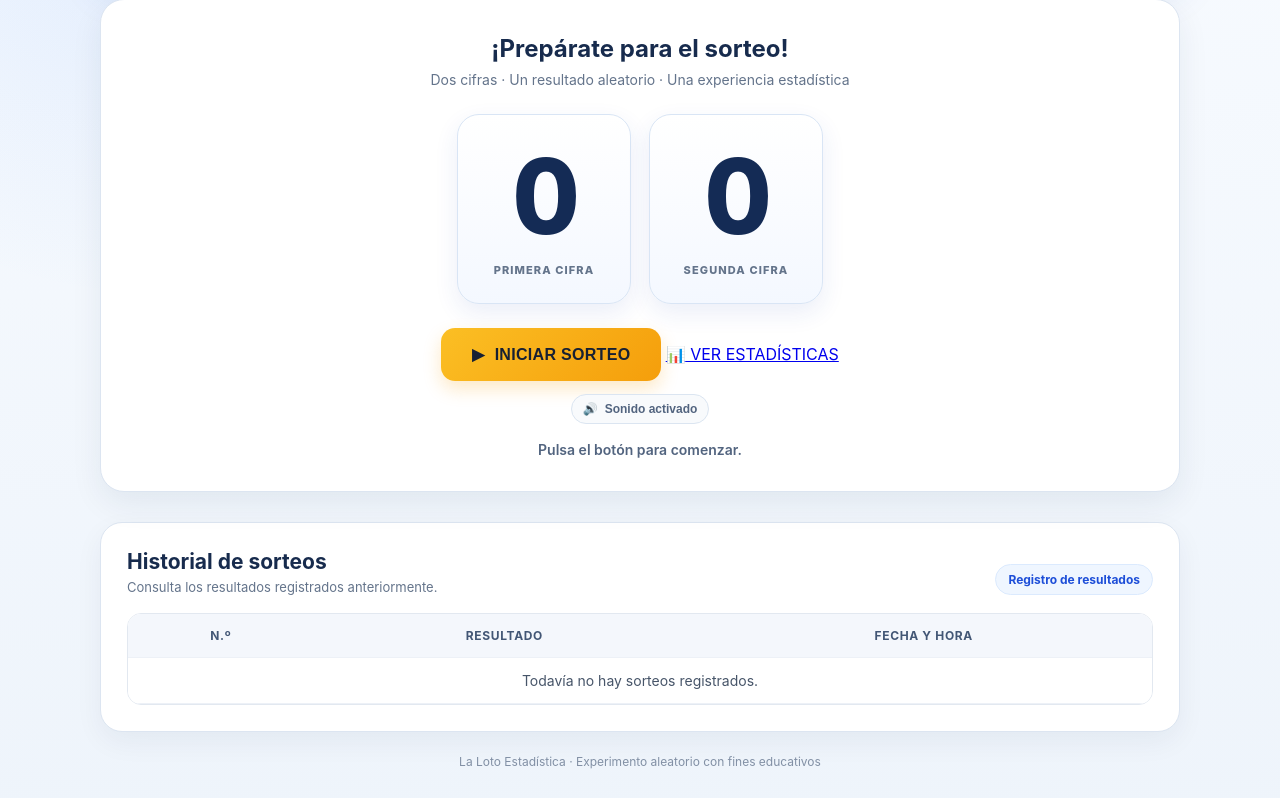
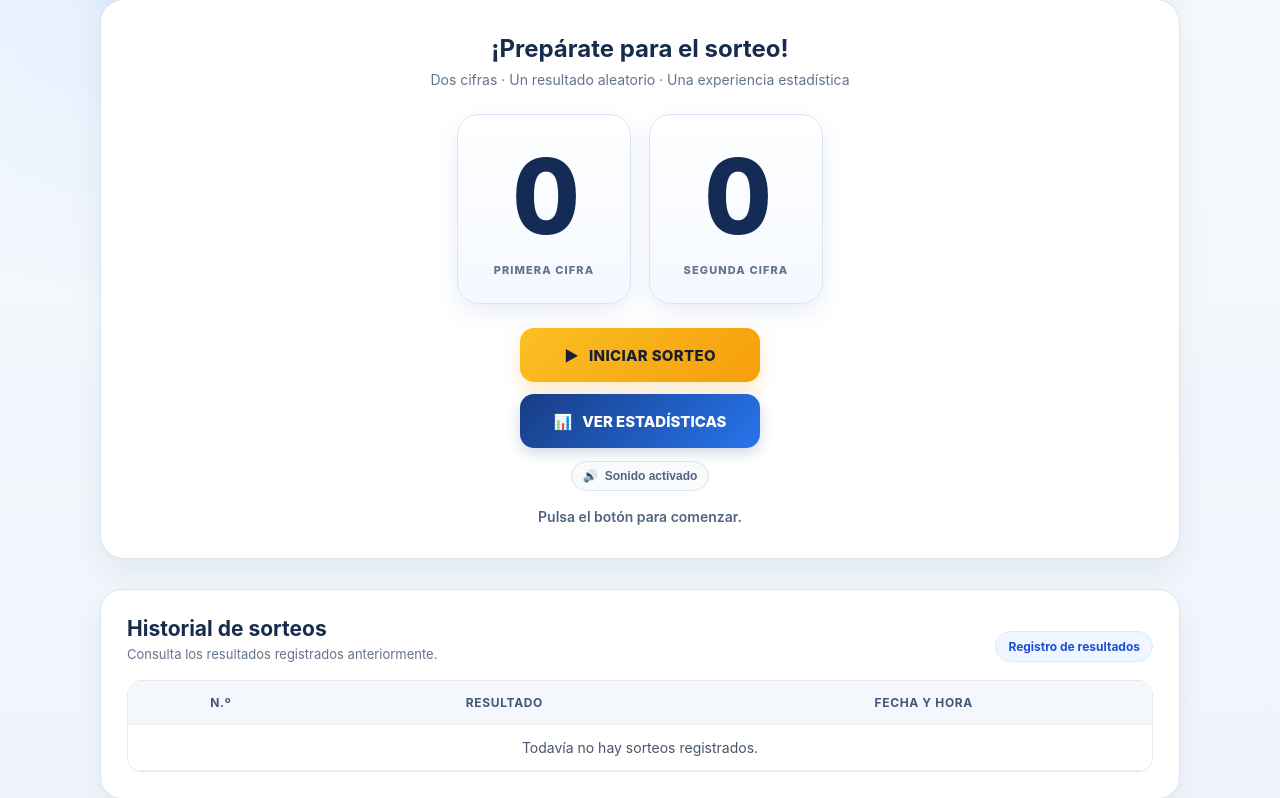
Before and after one commit to Siglab-2026/loto_estadistica, a Laravel app: page / in a window 1280 px wide. Shown: the part 233-1031 px from the top of the page. Before the commit the page ends 1002 px from the top, so only its background shows below. Run offline with Laravel 12, Linux system fonts and the light colour scheme; data that the repository does not hold is empty.

Commit message:
Mejorar diseño del boton de estadisticas

```diff
--- a/resources/views/loto.blade.php
+++ b/resources/views/loto.blade.php
@@ -287,6 +287,45 @@
         @media (prefers-reduced-motion: reduce) {
             *, *::before, *::after { animation-duration: .01ms !important; transition-duration: .01ms !important; }
         }
+.acciones-sorteo {
+    display: flex;
+    flex-direction: column;
+    align-items: center;
+    gap: 12px;
+    margin-top: 22px;
+}
+
+.acciones-sorteo .boton,
+.acciones-sorteo .btn-estadisticas {
+    width: 240px;
+    min-height: 54px;
+    display: flex;
+    align-items: center;
+    justify-content: center;
+    gap: 10px;
+    box-sizing: border-box;
+    border-radius: 14px;
+    font-family: inherit;
+    font-size: 15px;
+    font-weight: 800;
+    text-decoration: none;
+    cursor: pointer;
+    transition: all 0.25s ease;
+}
+
+.acciones-sorteo .btn-estadisticas {
+    color: #ffffff;
+    background: linear-gradient(135deg, #173d83, #2874ed);
+    border: none;
+    box-shadow: 0 5px 14px rgba(23, 61, 131, 0.20);
+}
+
+.acciones-sorteo .btn-estadisticas:hover {
+    transform: translateY(-3px);
+    box-shadow: 0 8px 20px rgba(23, 61, 131, 0.30);
+    color: #ffffff;
+}
+
     </style>
 
 </head>
@@ -318,12 +357,17 @@
                 </div>
             </div>
 
+          <div class="acciones-sorteo">
+
     <button id="btnSorteo" class="boton" onclick="iniciarSorteo()">
         <span aria-hidden="true">▶</span> INICIAR SORTEO
     </button>
+
     <a href="{{ url('/estadisticas') }}" class="btn-estadisticas">
-    <span>📊</span> VER ESTADÍSTICAS
+        <span aria-hidden="true">📊</span> VER ESTADÍSTICAS
     </a>
+
+</div>
 
 <div class="control-sonido">
     <button type="button" id="btnSonido" class="boton-sonido"
```
Lines whose indentation alone changed are shown as unchanged.
